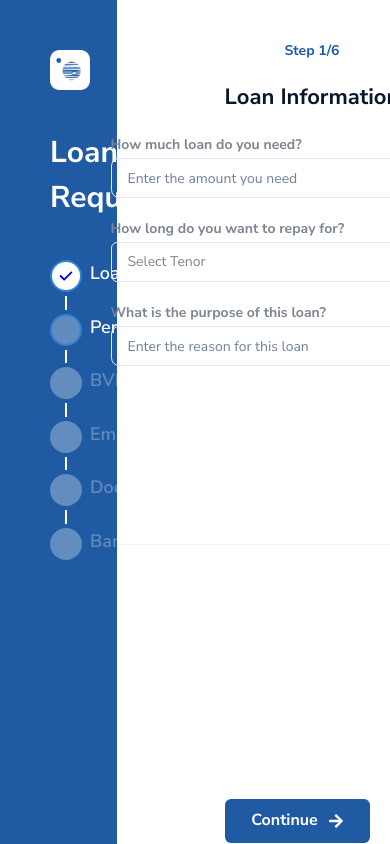
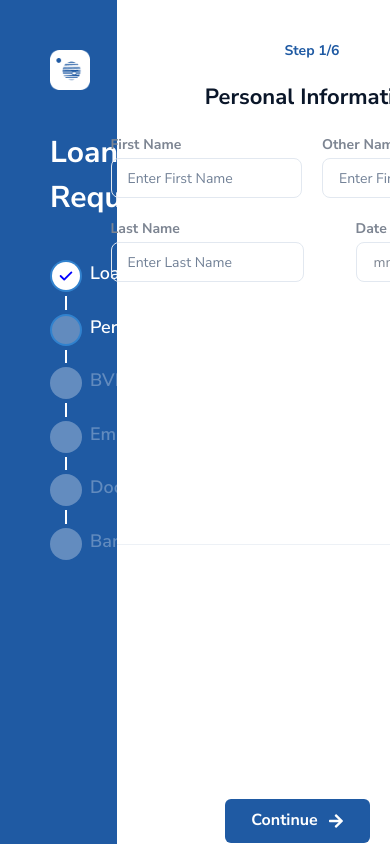
Before and after one commit to Owoyeleadedayo/jupita-v2, a React (Vite) app: page /personal-info in a window 390 px wide. Shown: the top 844 px of the page. Built offline with nearby package versions, Linux system fonts and the light colour scheme.

Commit message:
working on the responsiveness

```diff
--- /dev/null
+++ b/src/components/Applications/ApproveModal.tsx
@@ -0,0 +1,64 @@
+import {
+    Box,
+  Button,
+  Flex,
+  Image,
+  Modal,
+  ModalBody,
+  ModalCloseButton,
+  ModalContent,
+  ModalOverlay,
+  Text,
+} from "@chakra-ui/react";
+import AI from "../../assets/images/approveImg.png"
+
+interface ApproveModalPage {
+  isOpenApprove: boolean;
+  onCloseApprove: () => void;
+}
+
+const ApproveModal = ({ isOpenApprove, onCloseApprove }: ApproveModalPage) => {
+  return (
+    <>
+      <Modal
+        isCentered
+        onClose={onCloseApprove}
+        isOpen={isOpenApprove}
+        motionPreset="slideInBottom"
+      >
+        <ModalOverlay />
+        <ModalContent>
+          <ModalCloseButton p={"10px"} bg={"#F4F9FD"} />
+          <ModalBody display={"flex"} flexDirection={"column"} gap={'20px'} my={"50px"}>
+            <Flex direction={'column'}>
+              <Text
+                fontFamily={"Nunito Sans"}
+                fontSize={"16px"}
+                fontWeight={700}
+                color={"#0A1629"}
+              >
+                Are you sure you want to approve this request?
+              </Text>
+              <Box>
+                <Image src={AI} width={"100%"} height={"100%"} />
+              </Box>
+            </Flex>
+            <Flex justifyContent={"flex-end"}>
+              <Button
+                bg={"#1F5AA3"}
+                fontFamily={"Nunito Sans"}
+                fontSize={"16px"}
+                fontWeight={700}
+                color={"#FFFFFF"}
+              >
+                Save Comment
+              </Button>
+            </Flex>
+          </ModalBody>
+        </ModalContent>
+      </Modal>
+    </>
+  );
+};
+
+export default ApproveModal;
--- /dev/null
+++ b/src/components/Applications/CommentModal.tsx
@@ -0,0 +1,54 @@
+import { Button, Flex, Modal, ModalBody, ModalCloseButton, ModalContent, ModalOverlay, Textarea } from "@chakra-ui/react";
+
+interface CommentModalPage {
+    isOpenComment: boolean;
+    onCloseComment: () => void;
+}
+
+
+const CommentModal = ({ isOpenComment, onCloseComment }: CommentModalPage) => {
+  return (
+    <>
+      <Modal
+        isCentered
+        onClose={onCloseComment}
+        isOpen={isOpenComment}
+        motionPreset="slideInBottom"
+      >
+        <ModalOverlay />
+        <ModalContent>
+          <ModalCloseButton p={"10px"} bg={"#F4F9FD"} />
+          <ModalBody
+            display={"flex"}
+            flexDirection={"column"}
+            gap={"50px"}
+            my={"50px"}
+          >
+            <Textarea
+              placeholder="Add your comment"
+              width={"400px"}
+              height={"150px"}
+              fontFamily={"Nunito Sans"}
+              fontSize={"16px"}
+              fontWeight={700}
+              color={"#FFFFFF"}
+            />
+            <Flex justifyContent={"flex-end"}>
+              <Button
+                bg={"#1F5AA3"}
+                fontFamily={"Nunito Sans"}
+                fontSize={"16px"}
+                fontWeight={700}
+                color={"#FFFFFF"}
+              >
+                Save Comment
+              </Button>
+            </Flex>
+          </ModalBody>
+        </ModalContent>
+      </Modal>
+    </>
+  );
+};
+
+export default CommentModal
--- a/src/components/Applications/Decide.tsx
+++ b/src/components/Applications/Decide.tsx
@@ -17,6 +17,8 @@ import { FaCircleCheck } from "react-icons/fa6";
 import DataModal from "./DataModal";
 import ProfileModal from "./ProfileModal";
 import { SetStateAction, useState } from "react";
+import CommentModal from "./CommentModal";
+import ApproveModal from "./ApproveModal";
 
 const Decide = () => {
   const [showLoanDecision, setShowLoanDecision] = useState(false);
@@ -37,6 +39,16 @@ const Decide = () => {
 
     const {isOpen:openData, onClose:closeData, onOpen:onOpenData} = useDisclosure()
     const {
+      isOpen: isOpenApprove,
+      onClose: onCloseApprove,
+      onOpen: onOpenApprove,
+    } = useDisclosure();
+    const {
+      isOpen: isOpenComment,
+      onClose: onCloseComment,
+      onOpen: onOpenComment,
+    } = useDisclosure();
+      const {
         isOpen: isOpenProfile,
         onClose: onCloseProfile,
         onOpen: onOpenProfile,
@@ -46,7 +58,7 @@ const Decide = () => {
       <Flex width={"100%"} height={"100%"} gap={"20px"} my={"20px"}>
         <Flex
           width={"268px"}
-          height={"750px"}
+          height={"100%"}
           bgColor={"#FFFFFF"}
           py={"20px"}
           px={"10px"}
@@ -223,7 +235,7 @@ const Decide = () => {
               </Text>
             </Flex>
           </Flex>
-          <Flex mt={"50px"} justifyContent={"center"} alignItems={"center"}>
+          <Flex mt={"30px"} justifyContent={"center"} alignItems={"center"}>
             <Button
               width={""}
               height={{ md: "40px", base: "30px" }}
@@ -319,12 +331,7 @@ const Decide = () => {
           </Flex>
         )}
         {showLoanDecision && (
-          <Flex
-            width={"100%"}
-            height={"100%"}
-            // direction={"column"}
-            gap={"20px"}
-          >
+          <Flex width={"100%"} height={"100%"} gap={"20px"}>
             <Flex
               width={"500px"}
               height={"100%"}
@@ -628,6 +635,7 @@ const Decide = () => {
                 </Select>
               </Flex>
               <Flex mt={"20px"} gap={"20px"}>
+                <Flex onClick={onOpenApprove}>
                   <Button
                     bg={"#067B58"}
                     variant={"none"}
@@ -638,6 +646,11 @@ const Decide = () => {
                   >
                     Approve
                   </Button>
+                  <ApproveModal
+                    isOpenApprove={isOpenApprove}
+                    onCloseApprove={onCloseApprove}
+                  />
+                </Flex>
                 <Button
                   bg={"#D60F0F"}
                   variant={"none"}
@@ -651,7 +664,7 @@ const Decide = () => {
               </Flex>
             </Flex>
             <Flex
-              width={"300px"}
+              width={"310px"}
               height={"100%"}
               bg={"#FFFFFF"}
               p={"20px"}
@@ -668,14 +681,21 @@ const Decide = () => {
                 >
                   Comments
                 </Text>
+                <Flex onClick={onOpenComment}>
                   <Text
                     fontFamily={"Nunito Sans"}
                     fontSize={"12px"}
                     fontWeight={700}
                     color={"#1F5AA3"}
+                    cursor={"pointer"}
                   >
                     + Add New
                   </Text>
+                  <CommentModal
+                    isOpenComment={isOpenComment}
+                    onCloseComment={onCloseComment}
+                  />
+                </Flex>
               </Flex>
             </Flex>
           </Flex>
--- a/src/components/Dashboard/RequestCard.tsx
+++ b/src/components/Dashboard/RequestCard.tsx
@@ -41,7 +41,7 @@ const RequestCard = () => {
         {card.map((item, index) => (
           <Flex
             key={index}
-            width={"260px"}
+            width={"100%"}
             height={"136px"}
             p={"20px"}
             justifyContent={"space-between"}
--- a/src/components/IndividualLoanFlow/PersonalInformation.tsx
+++ b/src/components/IndividualLoanFlow/PersonalInformation.tsx
@@ -84,7 +84,7 @@ const PersonalInformation = () => {
                             width={"100%"} // Set the size of the icon
                             height={"100%"}
                             borderRadius={"50%"}
-                            p={'5px'}
+                            p={"5px"}
                           />
                         }
                       />
@@ -140,25 +140,26 @@ const PersonalInformation = () => {
                   fontSize={"22px"}
                   color={"#0A1629"}
                 >
-                  Loan Information
+                  Personal Information
                 </Text>
               </Flex>
               <Flex width={"403px"} height={"300px"}>
                 <Flex direction={"column"} gap={"20px"}>
+                  <Flex justifyContent={"space-between"} gap={"20px"}>
                     <Flex direction={"column"} gap={"3px"}>
                       <Text
                         fontFamily={"Nunito Sans"}
                         fontWeight={700}
                         fontSize={"14px"}
                         color={"#7D8592"}
+                        textTransform={"capitalize"}
                       >
-                      How much loan do you need?
+                        First name
                       </Text>
                       <Input
                         type="text"
-                      width={"403px"}
                         borderRadius={"8px"}
-                      placeholder="Enter the amount you need"
+                        placeholder="Enter First Name"
                         fontFamily={"Nunito Sans"}
                         fontWeight={400}
                         fontSize={"14px"}
@@ -171,17 +172,41 @@ const PersonalInformation = () => {
                         fontWeight={700}
                         fontSize={"14px"}
                         color={"#7D8592"}
+                        textTransform={"capitalize"}
                       >
-                      How long do you want to repay for?
+                        Other name
                       </Text>
-                    <Select
+                      <Input
+                        type="text"
+                        borderRadius={"8px"}
+                        placeholder="Enter First Name"
                         fontFamily={"Nunito Sans"}
                         fontWeight={400}
                         fontSize={"14px"}
                         color={"#7D8592"}
+                      />
+                    </Flex>
+                  </Flex>
+                  <Flex justifyContent={"space-between"} gap={"20px"}>
+                    <Flex direction={"column"} gap={"3px"}>
+                      <Text
+                        fontFamily={"Nunito Sans"}
+                        fontWeight={700}
+                        fontSize={"14px"}
+                        color={"#7D8592"}
+                        textTransform={"capitalize"}
                       >
-                      <option value="select_tenor">Select Tenor</option>
-                    </Select>
+                        Last name
+                      </Text>
+                      <Input
+                        type="text"
+                        borderRadius={"8px"}
+                        placeholder="Enter Last Name"
+                        fontFamily={"Nunito Sans"}
+                        fontWeight={400}
+                        fontSize={"14px"}
+                        color={"#7D8592"}
+                      />
                     </Flex>
                     <Flex direction={"column"} gap={"3px"}>
                       <Text
@@ -189,19 +214,20 @@ const PersonalInformation = () => {
                         fontWeight={700}
                         fontSize={"14px"}
                         color={"#7D8592"}
+                        textTransform={"capitalize"}
                       >
-                      What is the purpose of this loan?
+                        Date of birth
                       </Text>
                       <Input
-                      type="text"
-                      width={"403px"}
+                        type="date"
                         borderRadius={"8px"}
-                      placeholder="Enter the reason for this loan"
+                        placeholder="Enter First Name"
                         fontFamily={"Nunito Sans"}
                         fontWeight={400}
                         fontSize={"14px"}
                         color={"#7D8592"}
                       />
+                    </Flex>
                   </Flex>
                 </Flex>
               </Flex>
```
Also changed, not shown: src/assets/images/approveImg.png (added). Lines whose indentation alone changed are shown as unchanged.
